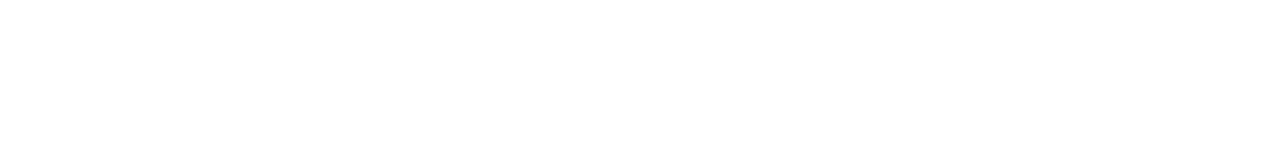
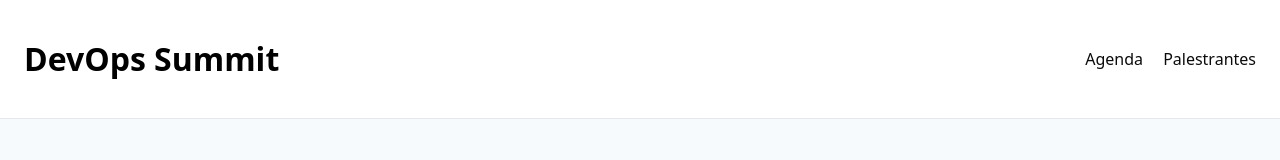
Before and after one commit to Rodrigocalaca/Atividade02, a plain HTML site: page index.html in a window 1280 px wide. Drawn offline with Linux system fonts and the light colour scheme.

Commit message:
ALUNO 1 - adiciona estrutura de cabeçalho e estilo ao CSS

```diff
--- a/index.html
+++ b/index.html
@@ -6,7 +6,13 @@
   <link rel="stylesheet" href="style.css" />
 </head>
 <body>
-  <header></header>
+  <header>
+  <h1>DevOps Summit</h1>
+    <nav>
+        <a href="#agenda">Agenda</a>
+        <a href="#palestrantes">Palestrantes</a>
+    </nav>
+  </header>
   <main></main>
   <footer></footer>
 </body>
--- a/style.css
+++ b/style.css
@@ -8,3 +8,24 @@ html, body {
   margin: 0;
   font-family: system-ui, -apple-system, Segoe UI, Roboto, Ubuntu, Cantarell, "Helvetica Neue", Arial, "Noto Sans", "Apple Color Emoji", "Segoe UI Emoji";
 }
+
+body { background: var(--bg); }
+
+h2 {
+  color: blue;
+  padding-bottom: 10px;
+}
+
+header {
+  display: flex;
+  align-items: center;
+  justify-content: space-between;
+  padding: 16px 24px;
+  background: white;
+  border-bottom: 1px solid #e5e7eb;
+}
+nav a {
+  margin-left: 16px;
+  text-decoration: none;
+  color: var(--text);
+}
```
